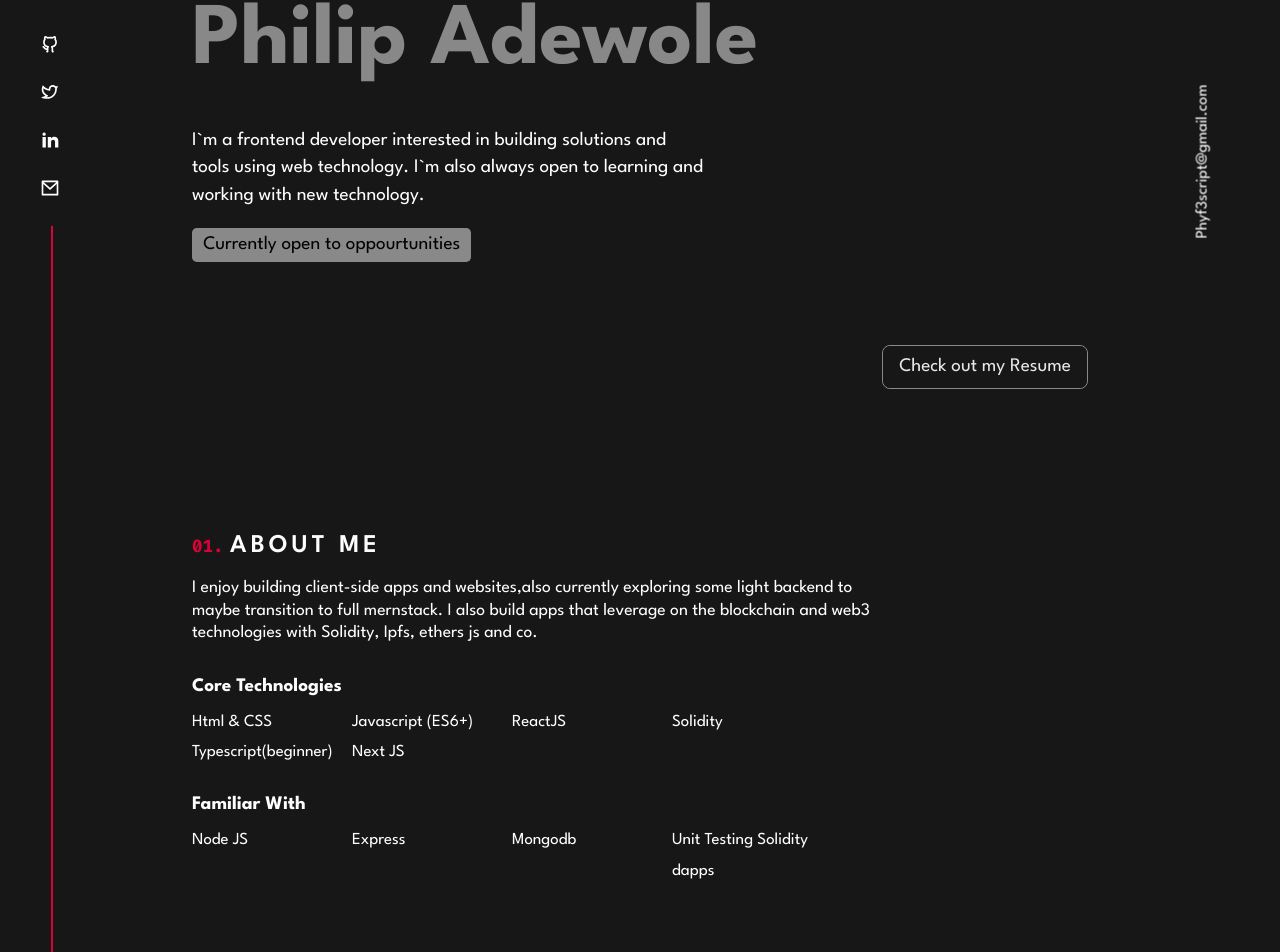
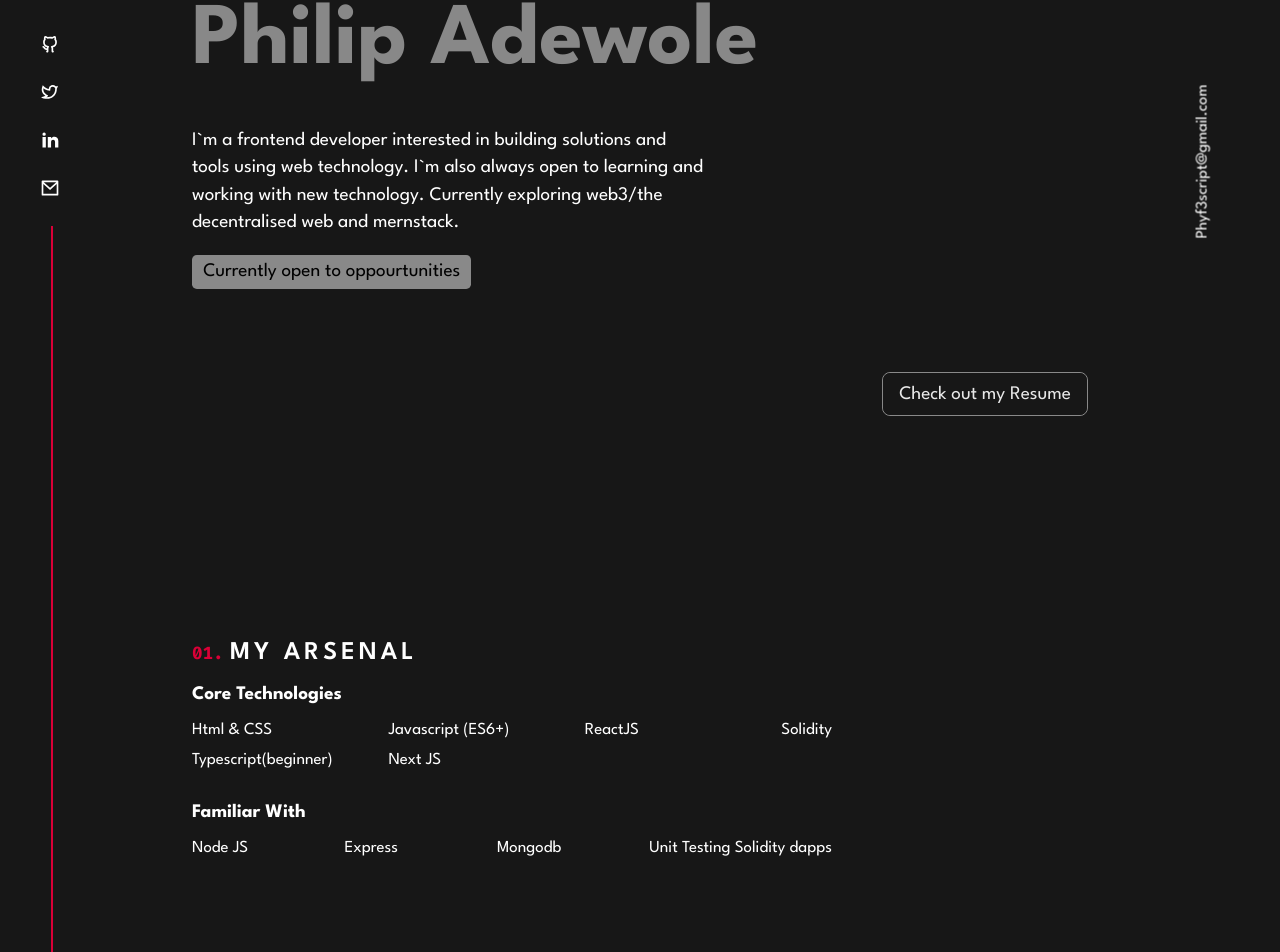
Before and after one commit to adedotxn/adedotxn.me.v1, a Next.js app: page / in a window 1280 px wide. Shown: the part 174-1126 px from the top of the page. Built offline with nearby package versions, Linux system fonts and the light colour scheme.

Commit message:
feat : slight adjustments

```diff
--- a/components/about.tsx
+++ b/components/about.tsx
@@ -31,9 +31,9 @@ const About:FC = () => {
           initial="hidden"
           animate={control}
           id = "about" className={styles.about}>
-          <h1><span>01.</span> <span> About me</span> </h1>
+          <h1><span>01.</span> <span> My Arsenal</span> </h1>
 
-          <p> I enjoy building client-side apps and websites,also currently exploring some light backend to maybe transition to full mernstack. I also build apps that leverage on the blockchain and web3 technologies with Solidity, Ipfs, ethers js and co. </p>
+          {/* <p> I enjoy building client-side apps and websites,also currently exploring some light backend to maybe transition to full mernstack. I also build apps that leverage on the blockchain and web3 technologies with Solidity, Ipfs, ethers js and co. </p> */}
 
           <div className={styles.technologies}>
             <div>
--- a/components/introductions.tsx
+++ b/components/introductions.tsx
@@ -12,7 +12,7 @@ const Intro = () => {
             </h1>
 
             <p  className={styles.intro}>I`m a frontend developer interested in building solutions and tools using web technology.
-              I`m also always open to learning and working with new technology.
+              I`m also always open to learning and working with new technology. Currently exploring web3/the decentralised web and mernstack.
             </p>
             <p className={styles.available}>Currently open to oppourtunities</p>
 
--- a/styles/Home.module.css
+++ b/styles/Home.module.css
@@ -157,7 +157,7 @@
 
 
 .about {
-  margin-top:15rem;
+  margin-top:20rem;
   margin-bottom: 10rem;
 }
 .about h1 span:nth-child(1),
@@ -425,12 +425,14 @@
   }
 
   .technologies {
+    padding: 0;
+    margin: 0;
     width:50vw;
   }
   .technologies div ul {
     position: relative;
     bottom:.5rem;
-    grid-template-columns: 1fr 1fr 1fr 1fr;
+    grid-template-columns: 1fr 1fr 1fr auto;
   }
   .technologies div ul li {
     line-height: 1.9rem;
```
